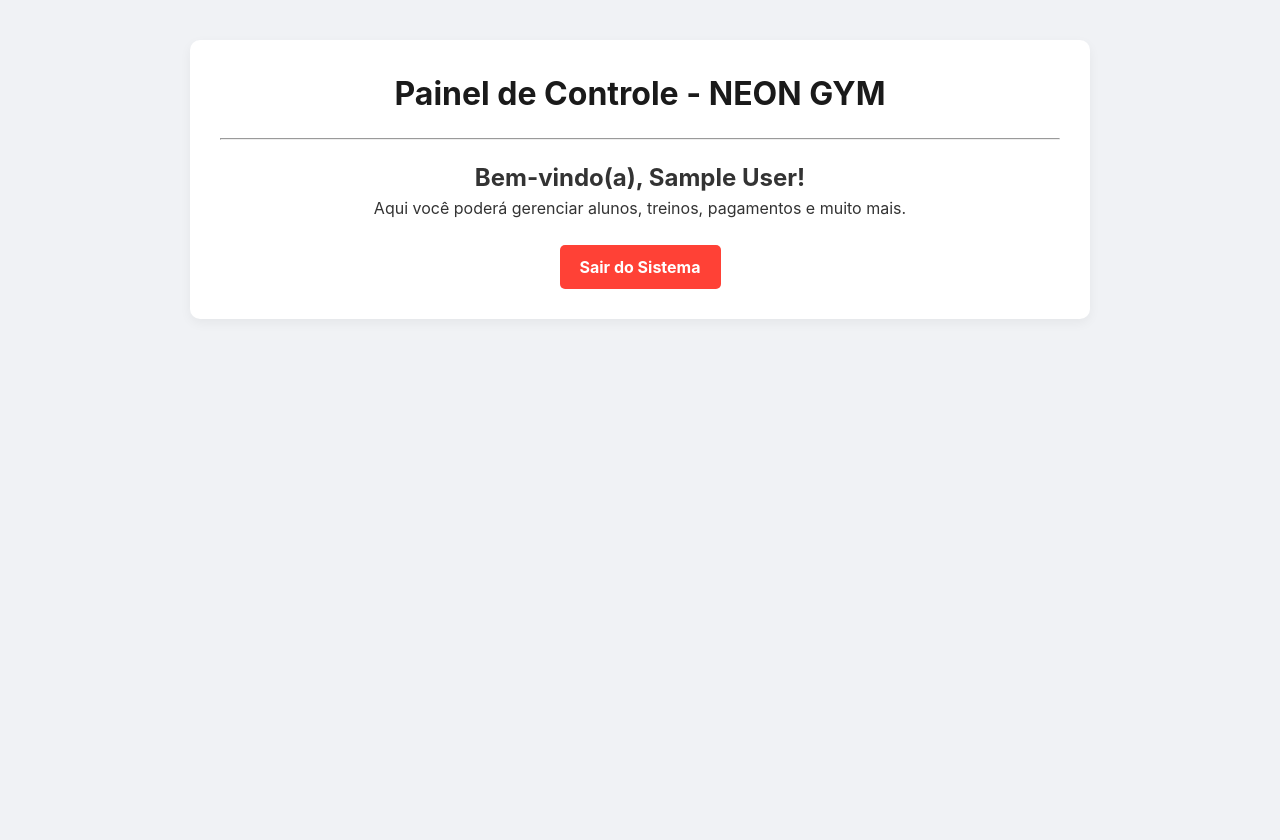
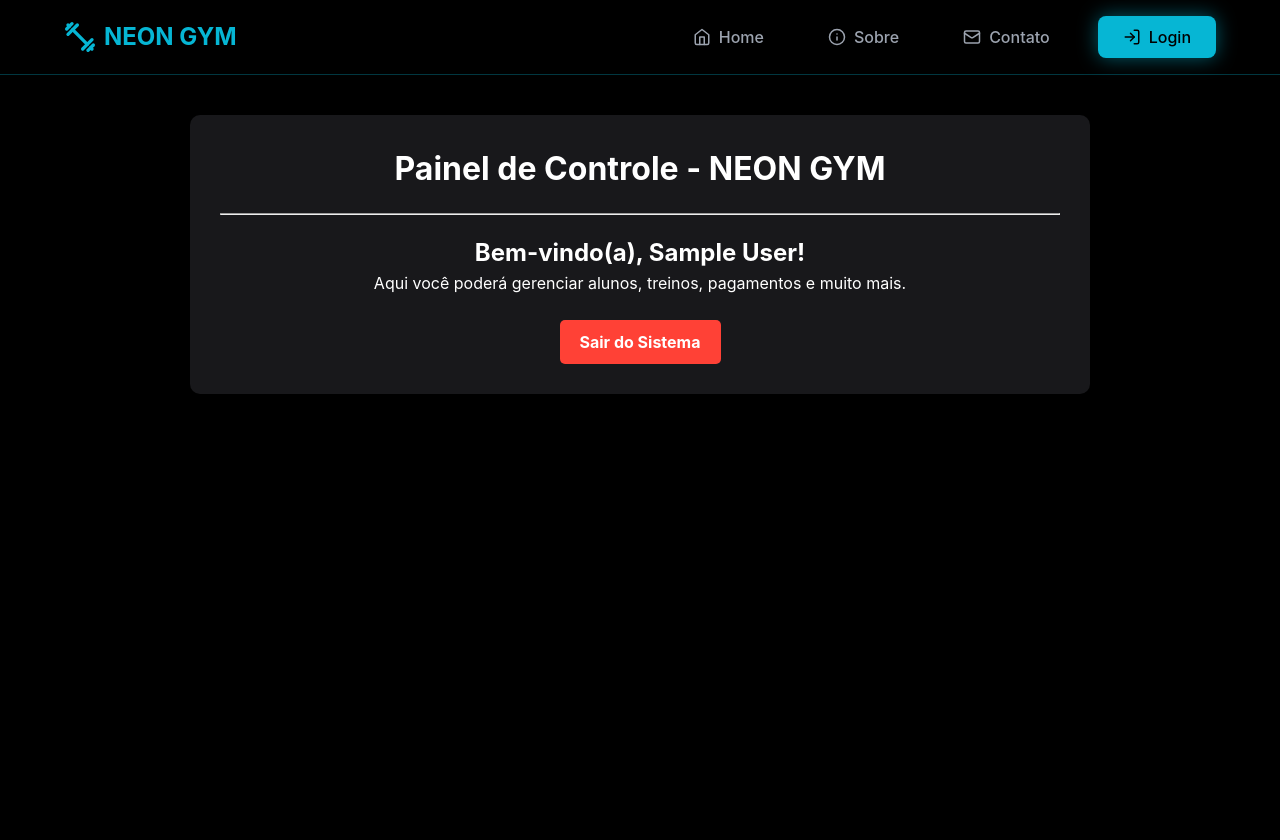
Before and after one commit to AbnerYujiTanaka/Projeto_Academia, a PHP site: page /dashboard.php in a window 1280 px wide. After the commit the page ends 394 px from the top, so only its background shows below. Run offline with PHP 8.4, Linux system fonts and the light colour scheme; the visitor is signed in with stand-in values (Sample User, id 1); some libraries are stand-ins or nearby versions.

Commit message:
Correção do Dashboard

```diff
--- a/dashboard.php
+++ b/dashboard.php
@@ -1,21 +1,15 @@
 <?php
-// 1. Inicia a sessão
-// (Sempre o primeiro passo para acessar ou verificar sessões)
+require_once 'header.php';
+
 session_start();
 
-// 2. A VERIFICAÇÃO DE SEGURANÇA
-// Verifica se a variável de sessão 'usuario_id' NÃO está definida
+
 if (!isset($_SESSION['usuario_id'])) {
 
-    // 3. Se não estiver definida (não logado), expulsa o usuário
-    // Redireciona de volta para a tela de login
-    header("Location: login.php?erro=2"); // ?erro=2 pode ser "Acesso restrito"
-    exit(); // Para o script
+    header("Location: login.php?erro=2");
+    exit();
 }
 
-// 4. Se o script chegou até aqui, o usuário ESTÁ LOGADO!
-// Podemos buscar o nome dele na sessão para dar boas-vindas.
-// Usamos htmlspecialchars para evitar falhas de segurança (XSS)
 $nome_usuario = htmlspecialchars($_SESSION['usuario_nome']);
 
 ?>
@@ -28,22 +22,25 @@ $nome_usuario = htmlspecialchars($_SESSION['usuario_nome']);
     <title>Dashboard - NEON GYM</title>
     <link rel="stylesheet" href="styles.css">
     <style>
-        /* Estilos simples para o dashboard */
+
         body {
-            background-color: #f0f2f5;
-            color: #333;
+            font-family: -apple-system, BlinkMacSystemFont, 'Segoe UI', Roboto, 'Helvetica Neue', Arial, sans-serif;
+            background-color: #000000;
+            color: #ffffff;
+            min-height: 100vh;
+            line-height: 1.5;
         }
         .dashboard-container {
             max-width: 900px;
             margin: 40px auto;
             padding: 30px;
-            background-color: #fff;
+            background-color: #18181b;
             border-radius: 10px;
             box-shadow: 0 4px 12px rgba(0,0,0,0.05);
             text-align: center;
         }
         h1 {
-            color: #1a1a1a;
+            color: #fff;
         }
         .logout-link {
             display: inline-block;
@@ -70,7 +67,7 @@ $nome_usuario = htmlspecialchars($_SESSION['usuario_nome']);
 
         <p>Aqui você poderá gerenciar alunos, treinos, pagamentos e muito mais.</p>
 
-        <a href="logout.php" class="logout-link">Sair do Sistema</a>
+        <a href="login.php" class="logout-link">Sair do Sistema</a>
     </div>
 
 </body>
--- a/processa_login.php
+++ b/processa_login.php
@@ -24,7 +24,7 @@ if ($_SERVER["REQUEST_METHOD"] == "POST") {
             $_SESSION['usuario_nome'] = $usuario['nome'];
             $_SESSION['usuario_email'] = $usuario['email'];
 
-            header("Location: sucesso.php");
+            header("Location: dashboard.php");
             exit();
 
         } else {
```
